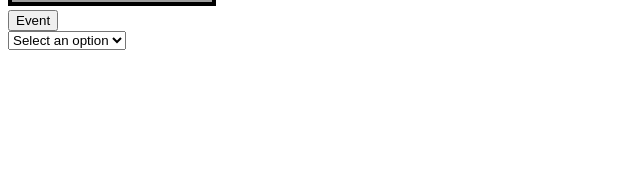
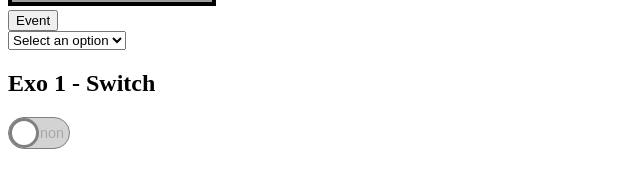
Before and after one commit to sBoussus/aston_angular, an Angular app: page / in a window 1280 px wide. Shown: the part 279-466 px from the top of the page, without its empty margins (0-640 px from the left). Built offline with nearby package versions, Linux system fonts and the light colour scheme; grey boxes are pictures that could not be loaded.

Commit message:
exo_1 - switch

```diff
--- a/src/app/app.component.html
+++ b/src/app/app.component.html
@@ -1,4 +1,5 @@
 <div>
   <h1>App Component</h1>
   <app-header></app-header>
+  <app-switch></app-switch>
 </div>
--- a/src/app/app.module.ts
+++ b/src/app/app.module.ts
@@ -3,11 +3,13 @@ import { NgModule } from '@angular/core';
 
 import { AppComponent } from './app.component';
 import { HeaderComponent } from './header/header.component';
+import { SwitchComponent } from './switch/switch.component';
 
 @NgModule({
   declarations: [
     AppComponent,
-    HeaderComponent
+    HeaderComponent,
+    SwitchComponent
   ],
   imports: [
     BrowserModule
--- /dev/null
+++ b/src/app/switch/switch.component.css
@@ -0,0 +1,56 @@
+/* Base */
+
+#switchBase {
+    position: relative;
+    height: 30px;
+    width: 60px;
+    border: 1px solid grey;
+    border-radius: 25px;
+}
+
+#switchBase.oui {
+    background-color : green;
+}
+
+#switchBase.non {
+    background-color : lightgrey;
+}
+
+/* Text area */
+
+#switchTextArea {
+    font-family: Arial;
+    font-size: 0.9em;
+    position: absolute;
+    line-height: 30px;
+    margin : 0 5px;
+}
+
+#switchTextArea.non {
+    color: darkgray;
+    right: 0;
+}
+
+#switchTextArea.oui {
+    color: white;
+    left: 0;
+}
+
+/* Cursor */
+
+#switchCursor {
+    position: absolute;
+    height: 24px;
+    width: 24px;
+    background-color : white;
+    border: 3px solid grey;
+    border-radius: 25px;
+}
+
+#switchCursor.oui {
+    right: 0;
+}
+
+#switchCursor.non {
+    left: 0;
+}
--- /dev/null
+++ b/src/app/switch/switch.component.html
@@ -0,0 +1,6 @@
+<h2>Exo 1 - Switch</h2>
+
+<div id="switchBase" [ngClass]="switchClass">
+    <p id="switchTextArea" [ngClass]="switchClass">{{ switchText }}</p>
+    <div id="switchCursor" [ngClass]="switchClass" (click)="changeSwitch()"></div>
+</div>
--- /dev/null
+++ b/src/app/switch/switch.component.ts
@@ -0,0 +1,32 @@
+import { Component, OnInit } from '@angular/core';
+
+@Component({
+  selector: 'app-switch',
+  templateUrl: './switch.component.html',
+  styleUrls: ['./switch.component.css']
+})
+export class SwitchComponent implements OnInit {
+
+  switchPosition: boolean = false;
+  switchText: string = 'non';
+  switchClass: string = 'non';
+
+  constructor() { }
+
+  ngOnInit(): void {
+  }
+
+  changeSwitch() {
+    this.switchPosition = !this.switchPosition;
+    if(this.switchPosition) {
+      this.switchClass = 'oui';
+      this.switchText = 'oui';
+      console.log(1);
+    } else {
+      this.switchClass = 'non';
+      this.switchText = 'non';
+      console.log(0);
+    }
+  }
+
+}
```
Also changed, not shown: 1 other file (tests, documents, lock files or other folders).
